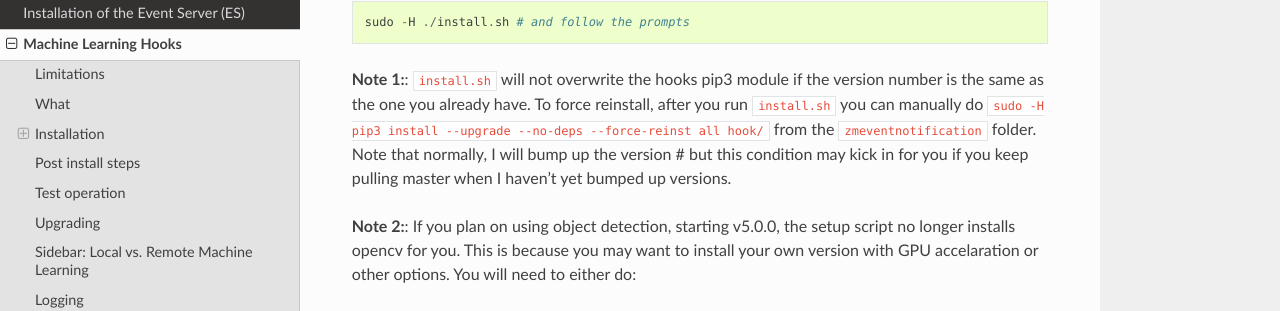
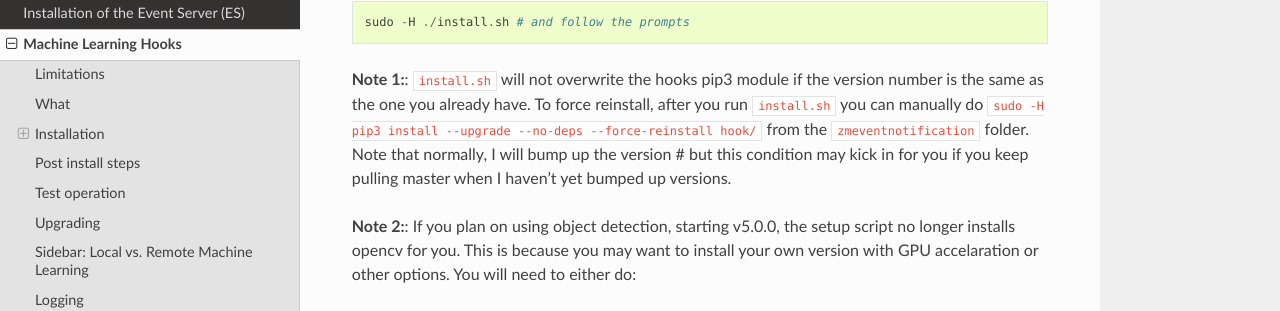
Before and after one commit to ZoneMinder/zmeventnotification, a Sphinx documentation site: the page built from docs/guides/hooks.rst, in a window 1280 px wide and 900 px high, scrolled down 1076 px. Shown: the part 136-447 px from the top of the window. Built offline with Sphinx 7.4.7 and the Read the Docs theme 2.0.0, drawn with Linux system fonts in a browser that asks for light colours.

Commit message:
formatting

```diff
--- a/docs/guides/hooks.rst
+++ b/docs/guides/hooks.rst
@@ -60,8 +60,7 @@
     sudo -H ./install.sh # and follow the prompts
 
 
-**Note 1:**: ``install.sh`` will not overwrite the hooks pip3 module if the version number is the same as the one you already have. To force reinstall, after you run ``install.sh`` you can manually do ``sudo -H pip3 install --upgrade --no-deps --force-reinst
-all hook/`` from the ``zmeventnotification`` folder. Note that normally, I will bump up the version # but this condition may kick in for you if you keep pulling master when I haven't yet bumped up versions.
+**Note 1:**: ``install.sh`` will not overwrite the hooks pip3 module if the version number is the same as the one you already have. To force reinstall, after you run ``install.sh`` you can manually do ``sudo -H pip3 install --upgrade --no-deps --force-reinstall hook/`` from the ``zmeventnotification`` folder. Note that normally, I will bump up the version # but this condition may kick in for you if you keep pulling master when I haven't yet bumped up versions.
 
 **Note 2:**: If you plan on using object detection, starting v5.0.0, the setup script no longer installs opencv for you. This is because you may want to install your own version with GPU accelaration or other options. You will need to either do:
 
```
